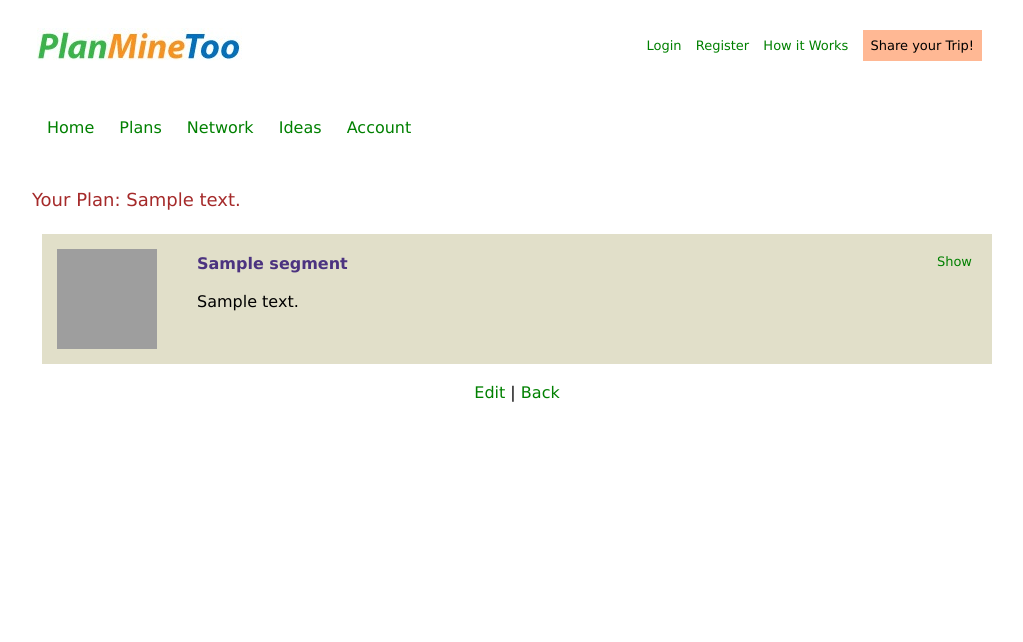
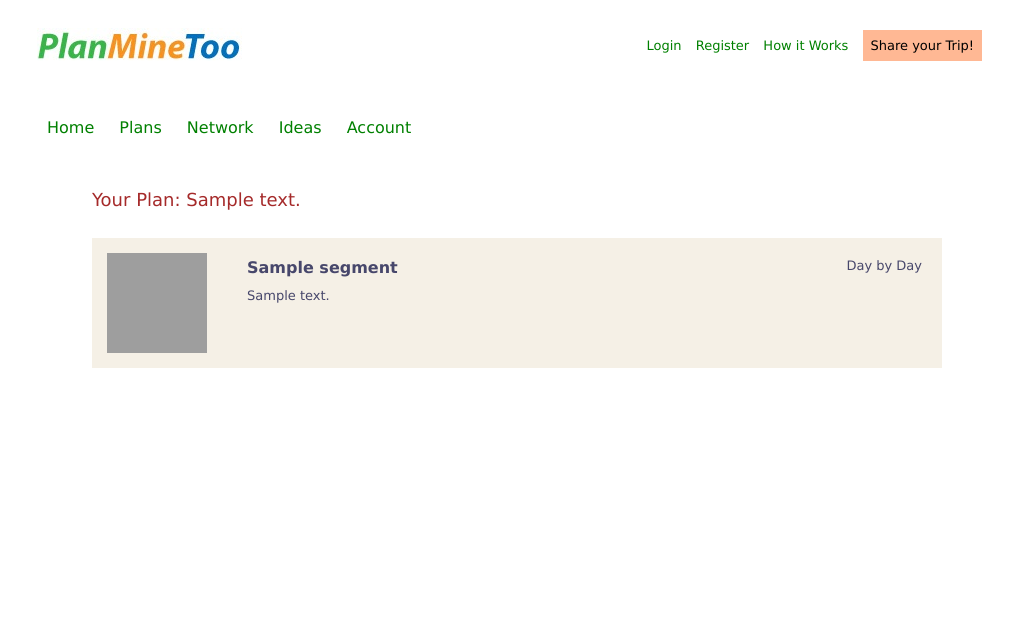
Before and after one commit to mdhagat/planner, a Rails app: page /plans/1 in a window 1280 px wide. Shown: the top 642 px of the page, without its empty margins (123-1146 px from the left). Run offline with Rails 7, Linux system fonts and the light colour scheme; tables that the repository leaves empty hold one stand-in row (values such as "Sample post"); style sheets or scripts are compiled from the project's sources; some libraries are stand-ins or nearby versions; grey boxes are pictures that could not be loaded.

Commit message:
Fix plan layout

```diff
--- a/app/assets/stylesheets/plans.css.scss
+++ b/app/assets/stylesheets/plans.css.scss
@@ -4,6 +4,11 @@
 
 div.plan_heading
 {
+
+  position:relative;
+  height:25px;
+  width:850px;
+  margin:auto;
   background-color:white;
   color: brown;
   text-align:left;
@@ -17,9 +22,9 @@ div.segment
 {
   position:relative;
   height:130px;
-  width:950px;
+  width:850px;
   margin:auto;
-  background-color:#E1DFC9;
+  background-color:#F5F0E6;
 //  border-style:solid;
 }
 
@@ -39,10 +44,11 @@ div.segment_desc
   top:15px;
   left:150px;
   height:90px;
-  width:600px;
+  width:550px;
   //background-color:white;
   text-align:left;
-  font-size:medium;
+  font-size:small;
+  color:#47476B;
   padding:5px;
   margin:0px;
 //  border-style:solid;
@@ -53,15 +59,16 @@ div.segment_title
   position:absolute;
   font-size:medium;
   font-weight: bold;
-  color:#4C3380;
+//  color:#4C3380;
 }
 
-div.segment_show
+a.segment_show
 {
   position:absolute;
   top:15px;
   right:15px;
   text-align:left;
   font-size:small;
+  color:#47476B;
   padding:5px;
 }
--- a/app/assets/stylesheets/wizards.css.scss
+++ b/app/assets/stylesheets/wizards.css.scss
@@ -38,8 +38,10 @@ div.wizard
   text-decoration : none;
   height:30px;
   width:50px;
-  background-color:#CDC9A5;
-  border-color:#CDC9A5;
+  background-color:#C2D699;
+  border-color:#C2D699;
+  color:#4C3380;
+  font-weight:bold;
 }
 
 div.feature
--- a/app/views/layouts/application.html.erb
+++ b/app/views/layouts/application.html.erb
@@ -1,16 +1,17 @@
 <!DOCTYPE html>
 <html>
 <head>
-  <title>Planner</title>
+  <title>Plan Mine Too</title>
   <%= stylesheet_link_tag    "application", media: "all", "data-turbolinks-track" => true %>
   <%= javascript_include_tag "application", "data-turbolinks-track" => true %>
   <%= csrf_meta_tags %>
+  <%= favicon_link_tag %>
 </head>
 <body>
 
 <div class="bigbox">
 
-	<div class="logo"><img class="logo_img" src="/images/planminetoo_logo.jpg"></img></div>
+	<div class="logo"><a href="/"><img class="logo_img" src="/images/planminetoo_logo.jpg"></img></a></div>
 
 	<div class="access">
 		<ul id="access_menu">
@@ -62,5 +63,6 @@
 
 </div>
 
+
 </body>
 </html>
--- a/app/views/plans/show.html.erb
+++ b/app/views/plans/show.html.erb
@@ -1,10 +1,9 @@
 <p id="notice"><%= notice %></p>
 
 
-<div class="plan_heading"> Your Plan: <%= @plan.description %> </div>
-<br/>
-<table>
-  <tbody>
+	<div class="plan_heading"> Your Plan: <%= @plan.description %> </div>
+	<br/>
+
     <% @plan.segments.each do |segment| %>
 
 		<div class="segment">
@@ -14,13 +13,8 @@
 				<br/> <br/>
 				<%= segment.description %>
 			</div>
-			<div class="segment_show"> <%= link_to 'Show', segment %></div>
+			<%= link_to 'Day by Day', segment, :class => "segment_show" %>
 		</div>
         <br/>
 
     <% end %>
-  </tbody>
-</table>
-
-<%= link_to 'Edit', edit_plan_path(@plan) %> |
-<%= link_to 'Back', plans_path %>
```
Also changed, not shown: public/images/favicon.ico (added).
